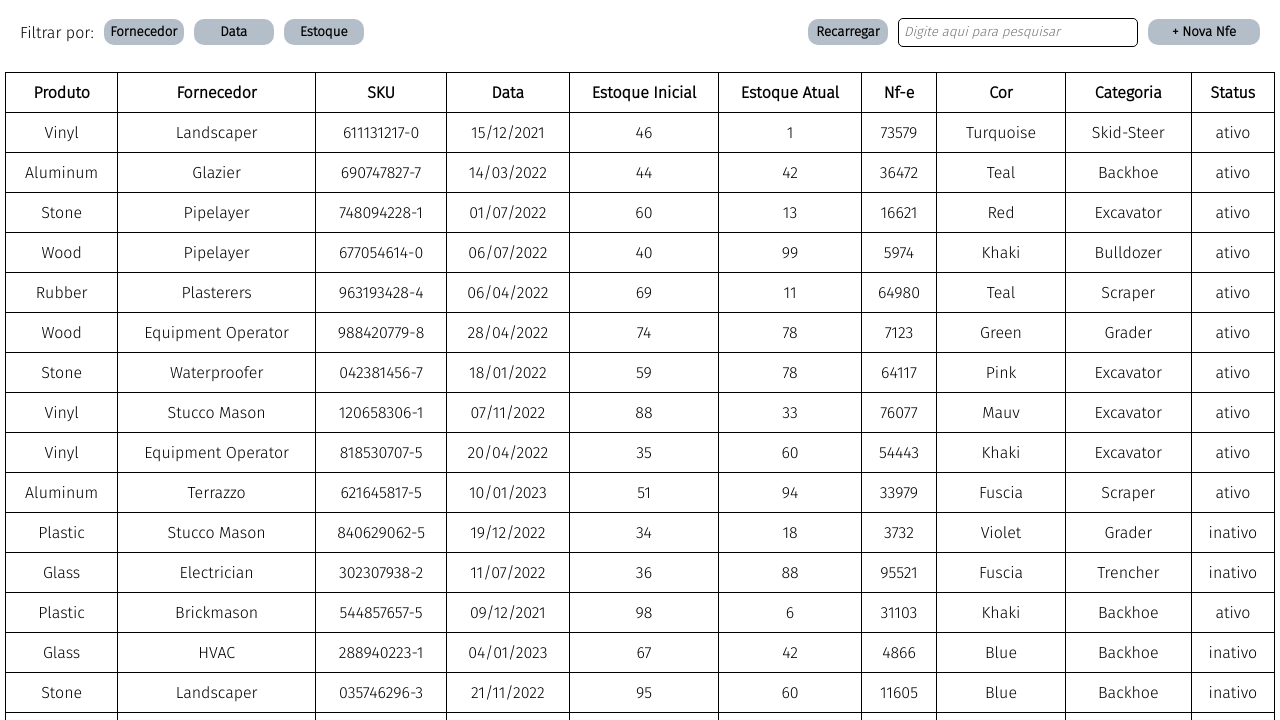
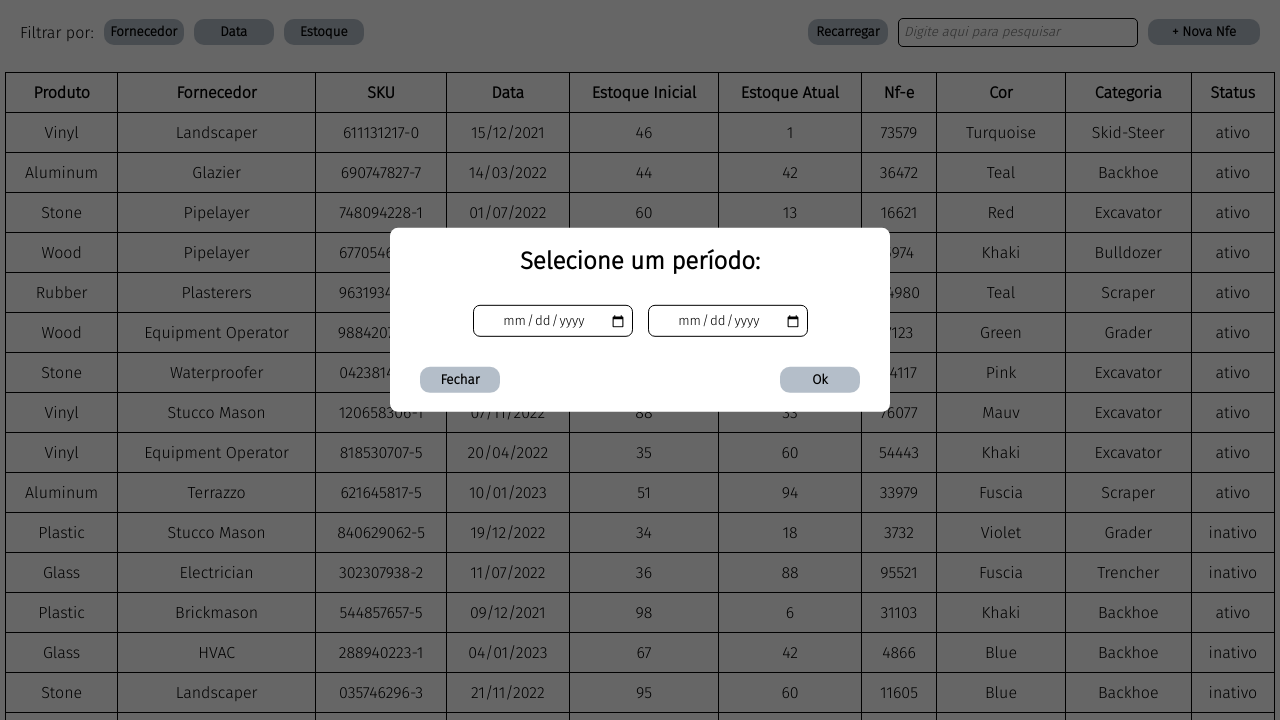
Before and after one commit to jessicaagrs/projeto_tabelaNotasFiscais_javascript_sass, a plain HTML site: page index.html in a window 1280 px wide. Both pictures are taken after a click on the button "Data". Shown: the part 80-800 px from the top of the page. Drawn offline with Linux system fonts and the light colour scheme.

Commit message:
incluido modal de data na aplicação

```diff
--- a/index.html
+++ b/index.html
@@ -11,7 +11,7 @@
 
 <body>
 
-    <div id="fade" class="hide"></div>
+    <div id="fade" class="hide">
         <div id="modal-supplier" class="hide">
             <div class="modal-supplier-container">
                 <h2>Selecione um fornecedor:</h2>
@@ -24,6 +24,20 @@
                 </div>
             </div>
         </div>
+        <div id="modal-dates" class="hide">
+            <div class="modal-supplier-container">
+                <h2>Selecione um período:</h2>
+                <div class="modal-date">
+                    <input type="date" name="date" id="date">
+                    <input type="date" name="date" id="date">
+                </div>
+                <div class="modal-supplier-buttons">
+                    <button id="buttonCloseModalDate">Fechar</button>
+                    <button id="">Ok</button>
+                </div>
+            </div>
+        </div>
+    </div>
 
     <main class="container">
         <div class="container-title">
@@ -33,7 +47,7 @@
             <div class="container-filters-buttons">
                 <label for="">Filtrar por:</label>
                 <button id="buttonSupplier">Fornecedor</button>
-                <button>Data</button>
+                <button id="buttonDate">Data</button>
                 <button>Estoque</button>
             </div>
             <div class="container-filters-search">
--- a/src/js/index.js
+++ b/src/js/index.js
@@ -9,6 +9,9 @@ const buttonCloseModalSupplier = document.getElementById('buttonCloseModalSuppli
 const buttonOkModalSupplier = document.getElementById('buttonOkModalSupplier')
 const buttonRefresh = document.getElementById('buttonRefresh')
 const select = document.querySelector('#select-modal-supplier')
+const buttonDate = document.getElementById('buttonDate')
+const modalDate = document.querySelector('#modal-dates')
+const buttonCloseModalDate = document.querySelector('#buttonCloseModalDate')
 let indiceUltimaLinhaCarregada = 100;
 let sizeLoad = 100
 
@@ -163,21 +166,21 @@ function onOpenModalSupplier() {
 
 buttonSupplier.addEventListener('click', onOpenModalSupplier)
 
-function onCloseModal() {
+function onCloseModalSupplier() {
     fadeModal.classList.add("hide")
     modalSupplier.classList.add("hide")
     select.value = ""
 
 }
 
-buttonCloseModalSupplier.addEventListener('click', onCloseModal)
+buttonCloseModalSupplier.addEventListener('click', onCloseModalSupplier)
 
 buttonOkModalSupplier.addEventListener('click', (ev) => {
     let option = ev.target.parentNode.parentNode.children[1].selectedOptions[0].value
-    onApplyFilterTable(option)
+    onApplyFilterTableSupplier(option)
 })
 
-function onApplyFilterTable(option) {
+function onApplyFilterTableSupplier(option) {
     let tr = table.getElementsByTagName("tbody")[0].rows;
     let sizeModel = model.length
     let sizeTr = tr.length
@@ -210,3 +213,19 @@ function onApplyFilterTable(option) {
 buttonRefresh.addEventListener('click', () => {
     window.location.reload(true);
 })
+
+function onOpenModalDate(oEvent){
+    fadeModal.classList.remove("hide")
+    modalDate.classList.remove("hide")
+}
+
+buttonDate.addEventListener('click', onOpenModalDate)
+
+function onCloseModalDate() {
+    fadeModal.classList.add("hide")
+    modalDate.classList.add("hide")
+    select.value = ""
+
+}
+
+buttonCloseModalDate.addEventListener('click', onCloseModalDate)
--- a/src/sass/style.scss
+++ b/src/sass/style.scss
@@ -29,7 +29,8 @@ body {
 }
 
 #fade,
-#modal-supplier {
+#modal-supplier,
+#modal-dates {
     transition: 0.5s;
     opacity: 1;
     pointer-events: all;
@@ -63,6 +64,8 @@ body {
             font-size: 15px;
         }
 
+
+
         .modal-supplier-buttons {
             display: flex;
             gap: 280px;
@@ -74,11 +77,41 @@ body {
     }
 }
 
+#modal-dates {
+    @extend #modal-supplier;
+
+    #modal-dates.hide {
+        opacity: 0;
+        pointer-events: none;
+    }
+
+    .modal-date {
+        display: flex;
+        gap: 15px;
+
+        input {
+            width: 10rem;
+            height: 2rem;
+            text-align: center;
+            border: 1px solid black;
+            border-radius: 7px;
+            font-family: $font;
+            padding: 5px;
+        }
+
+    }
+
+    button {
+        @extend .button;
+    }
+}
+
 #modal-supplier.hide,
 #fade.hide {
     opacity: 0;
     pointer-events: none;
 }
+
 
 .button {
     cursor: pointer;
```
Also changed, not shown: explain.txt, src/css/style.css, 1 other file. Lines whose indentation alone changed are shown as unchanged.
